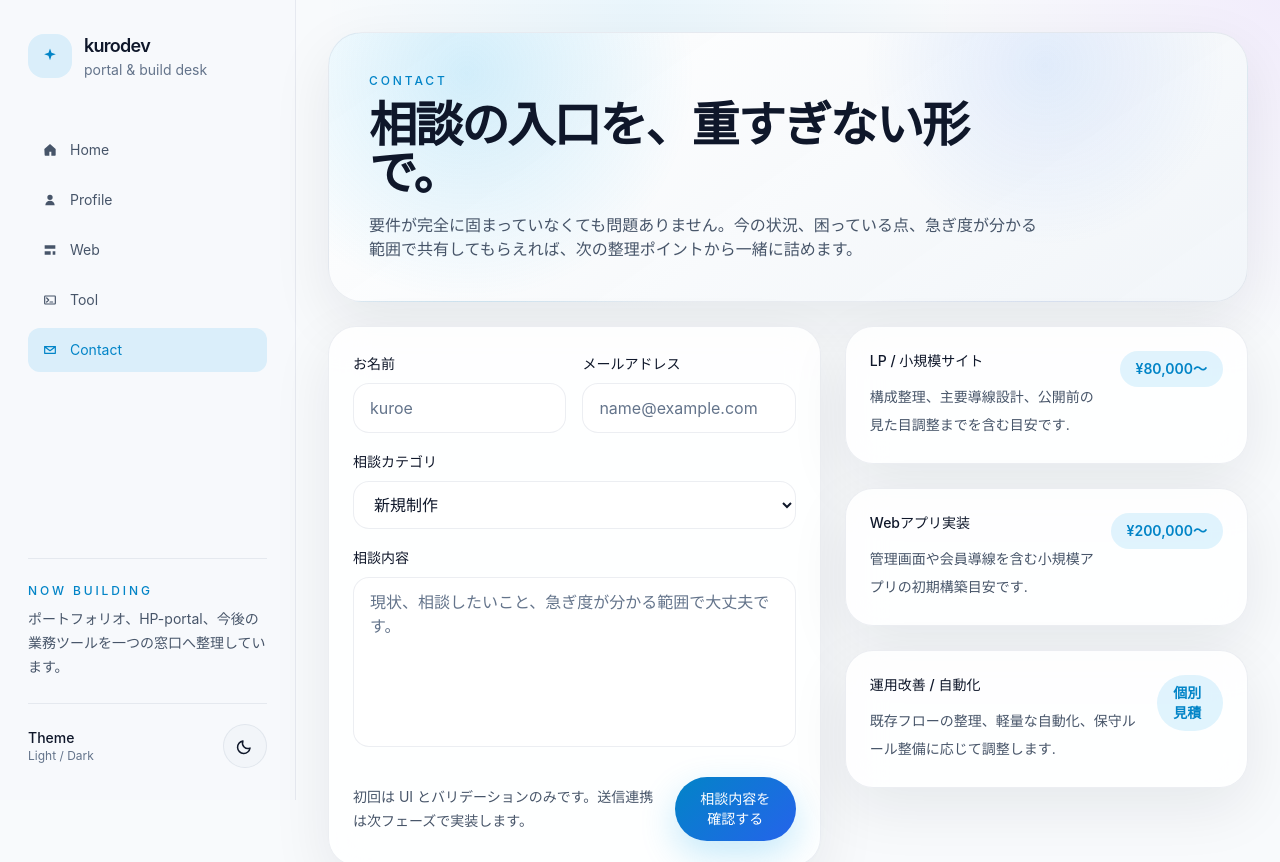
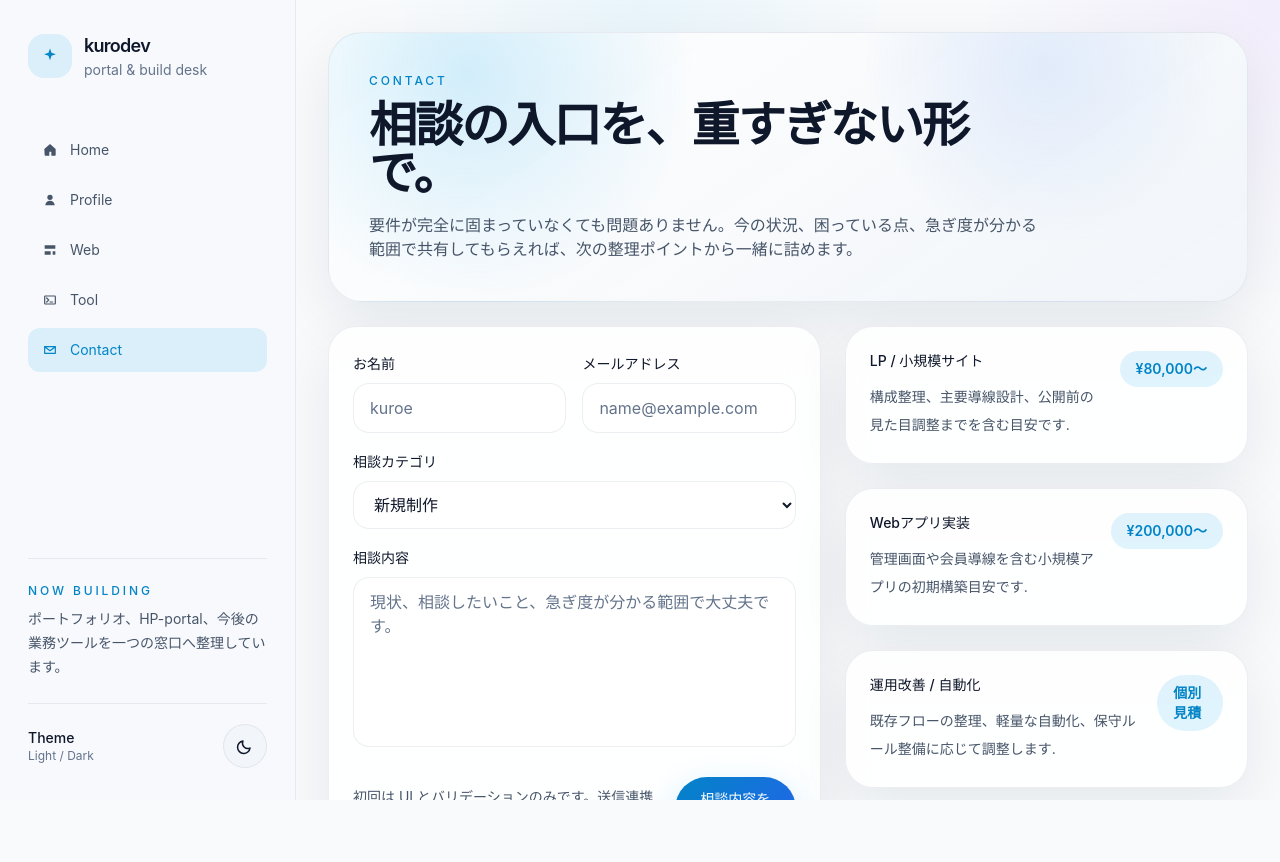
Before and after one commit to kurodev-web-tools/kurodev-hp, a Next.js app: page /contact in a window 1280 px wide. Shown: the top 862 px of the page. After the commit the page ends 800 px from the top, so only its background shows below. Built offline with nearby package versions, Linux system fonts and the light colour scheme.

Commit message:
refactor: migrate project structure by moving documentation and initializing core UI components and styles

```diff
--- a/app/globals.css
+++ b/app/globals.css
@@ -71,8 +71,10 @@ body {
 }
 
 @media (min-width: 1024px) {
+  html,
   body {
-    overflow-y: scroll;
+    height: 100%;
+    overflow: hidden;
   }
 }
 
--- a/components/sidebar.js
+++ b/components/sidebar.js
@@ -10,8 +10,8 @@ export function Sidebar() {
   const pathname = usePathname();
 
   return (
-    <aside className="hidden h-screen w-[296px] shrink-0 border-r border-[var(--border)] bg-[var(--sidebar-bg)] lg:block">
-      <div className="sticky top-0 flex h-screen flex-col px-7 py-8">
+    <aside className="hidden h-full w-[296px] shrink-0 border-r border-[var(--border)] bg-[var(--sidebar-bg)] lg:block">
+      <div className="flex h-full min-h-0 flex-col px-7 py-8">
         <div className="flex items-center gap-3">
           <div className="flex h-11 w-11 items-center justify-center rounded-2xl bg-[var(--accent-soft)] text-[var(--accent)]">
             <Icon name="spark" className="h-5 w-5" />
--- a/components/site-shell.js
+++ b/components/site-shell.js
@@ -3,15 +3,15 @@ import { Sidebar } from "@/components/sidebar";
 
 export function SiteShell({ children }) {
   return (
-    <div className="min-h-screen lg:flex">
+    <div className="min-h-screen lg:flex lg:h-screen lg:overflow-hidden">
       <div className="px-4 py-4 md:px-6 lg:hidden">
         <MobileNav />
       </div>
       <div className="hidden lg:block lg:w-[296px] lg:shrink-0">
         <Sidebar />
       </div>
-      <main className="min-w-0 flex-1">
-        <div className="px-4 pb-6 md:px-6 lg:px-8 lg:py-8">
+      <main className="min-w-0 flex-1 lg:min-h-0 lg:overflow-y-auto">
+        <div className="px-4 pb-6 md:px-6 lg:px-8 lg:pb-8 lg:pt-8">
           <div className="mx-auto max-w-[1120px] space-y-6">{children}</div>
         </div>
       </main>
```
Also changed, not shown: ChatGPT Image 2026年4月20日 22_07_10.png (deleted), ChatGPT Image 2026年4月20日 22_16_54.png (deleted), ChatGPT Image 2026年4月20日 22_22_34.png (deleted), 6 other files (tests, documents, lock files or other folders).
